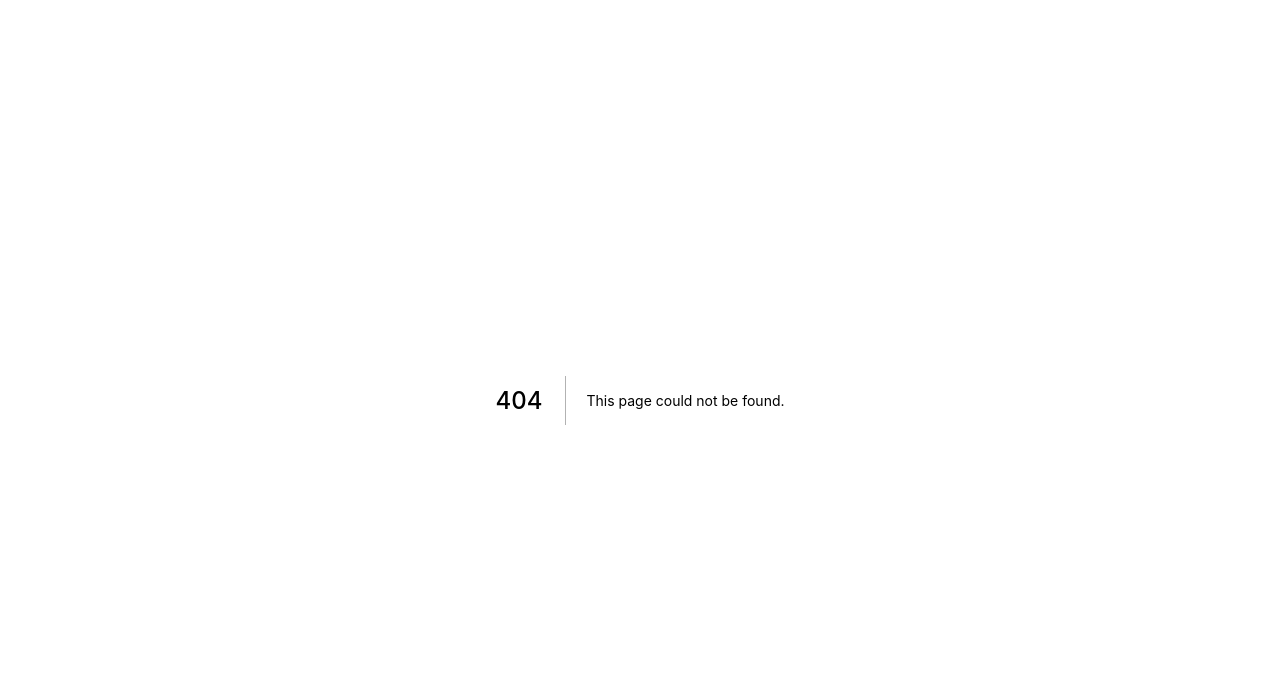
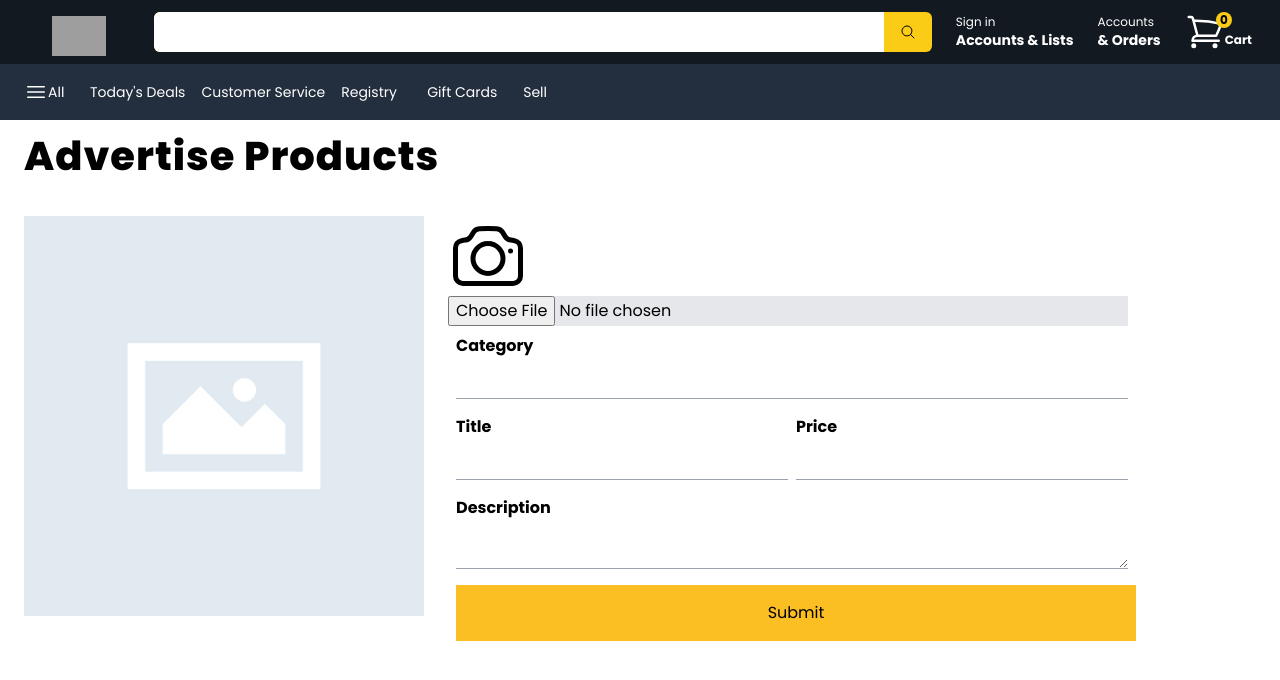
Before and after one commit to isadia94/amazon-clone, a Next.js app: page /sell in a window 1280 px wide. Before the commit this address had no page. Shown: the top 680 px of the page. Built offline with nearby package versions, Linux system fonts and the light colour scheme; no server answers; grey boxes are pictures that could not be loaded.

Commit message:
added sell page

```diff
--- a/components/Header.js
+++ b/components/Header.js
@@ -14,8 +14,6 @@ function Header() {
   const router = useRouter();
 
   const { data: session } = useSession();
-
-  console.log(session?.user.name);
 
   const userName = session?.user.name.split(" ")[0];
 
@@ -94,11 +92,16 @@ function Header() {
             <Bars3Icon className="h-6" />
             All
           </p>
-          <p className="min-w-[90px] link">Today's Deals</p>
-          <p className="min-w-[120px] link">Customer Service</p>
-          <p className="min-w-[70px] link">Registry</p>
-          <p className="min-w-[80px] link">Gift Cards</p>
-          <p>Sell</p>
+          <p className="min-w-[90px] link cursor-pointer">Today's Deals</p>
+          <p className="min-w-[120px] link cursor-pointer">Customer Service</p>
+          <p className="min-w-[70px] link cursor-pointer">Registry</p>
+          <p className="min-w-[80px] link cursor-pointer">Gift Cards</p>
+          <p
+            className=" cursor-pointer link"
+            onClick={() => router.push("/sell")}
+          >
+            Sell
+          </p>
         </div>
       </div>
     </header>
--- /dev/null
+++ b/formSource.js
@@ -0,0 +1,22 @@
+export const productInputs = [
+  {
+    id: 1,
+    label: "Category",
+    input: "text",
+  },
+  {
+    id: 2,
+    label: "Title",
+    input: "text",
+  },
+  {
+    id: 3,
+    label: "Price",
+    input: "number",
+  },
+  {
+    id: 4,
+    label: "Description",
+    input: "text",
+  },
+];
--- /dev/null
+++ b/pages/sell.js
@@ -0,0 +1,93 @@
+import Header from "../components/Header";
+import img1 from "../public/no-image.jpg";
+import Image from "next/image";
+import { useState } from "react";
+import { CameraIcon } from "@heroicons/react/24/outline";
+
+import { productInputs } from "../formSource";
+
+const Sell = () => {
+  const [data, setData] = useState("false");
+  const [file, setFile] = useState("");
+
+  const handleSubmit = (e) => {
+    e.preventDefault();
+    setData("true");
+  };
+  return (
+    <div className="pb-8">
+      <Header />
+      <div className="mt-4 px-6">
+        <p className="font-extrabold text-[40px] max-w-[200px] sm:max-w-none tracking-wide leading-10">
+          Advertise Products
+        </p>
+      </div>
+      <div className="flex mt-10 px-6 space-x-6 w-full">
+        <div>
+          <Image
+            src={file ? URL.createObjectURL(file) : img1}
+            width={400}
+            height={400}
+            objectFit="cover"
+            objectPosition="center"
+          />
+        </div>
+        <div>
+          <form className="w-full">
+            <div className="flex flex-col">
+              <label className="font-bold flex items-center " htmlFor="file">
+                <CameraIcon className="h-20 cursor-pointer" />
+              </label>
+              <input
+                className="bg-gray-200 "
+                type="file"
+                id="file"
+                onChange={(e) => setFile(e.target.files[0])}
+              />
+            </div>
+            <div>
+              <>
+                {productInputs.slice(0, 1).map((item) => (
+                  <div className="flex flex-col space-x-2 mt-2" key={item.id}>
+                    <label className="font-bold px-2" htmlFor="">
+                      {item.label}
+                    </label>
+                    <input className="px-2 py-2 input" type={item.input} />
+                  </div>
+                ))}
+              </>
+            </div>
+
+            <div className="flex mt-4 ">
+              {productInputs.slice(1, 3).map((item) => (
+                <div className="flex flex-col space-x-2 " key={item.id}>
+                  <label className="font-bold px-2" htmlFor="">
+                    {item.label}
+                  </label>
+                  <input className=" px-2 py-2 input" type={item.input} />
+                </div>
+              ))}
+            </div>
+            {productInputs.slice(3, 4).map((item) => (
+              <div className="flex flex-col space-x-2 mt-4 " key={item.id}>
+                <label className="font-bold px-2" htmlFor="">
+                  {item.label}
+                </label>
+                <textarea className=" input" type={item.input} />
+              </div>
+            ))}
+
+            <button
+              className="px-4 py-4 mx-2 w-full mr-6 bg-amber-400 mt-4 space-x-2"
+              onClick={handleSubmit}
+            >
+              Submit
+            </button>
+          </form>
+        </div>
+      </div>
+    </div>
+  );
+};
+
+export default Sell;
--- a/styles/globals.css
+++ b/styles/globals.css
@@ -9,6 +9,10 @@
 @layer components{
   .link{
     @apply cursor-pointer hover:underline
+  }
+
+  .input{
+    @apply border-t-0 border-l-0 border-r-0 outline-none border-b-[0.5px] border-gray-400
   }
 
 
```
Also changed, not shown: public/iphone.webp (added), public/no-image.jpg (added).
